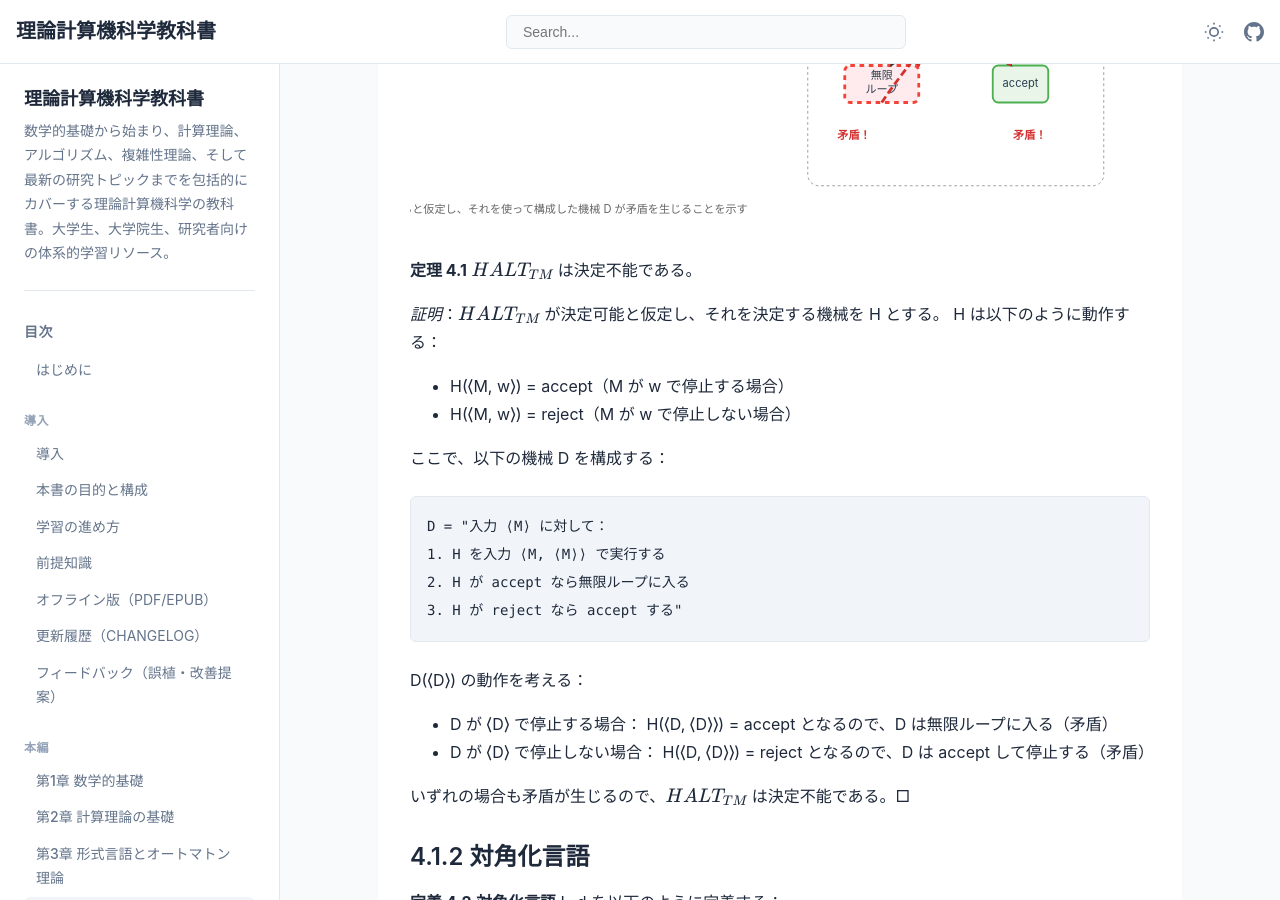
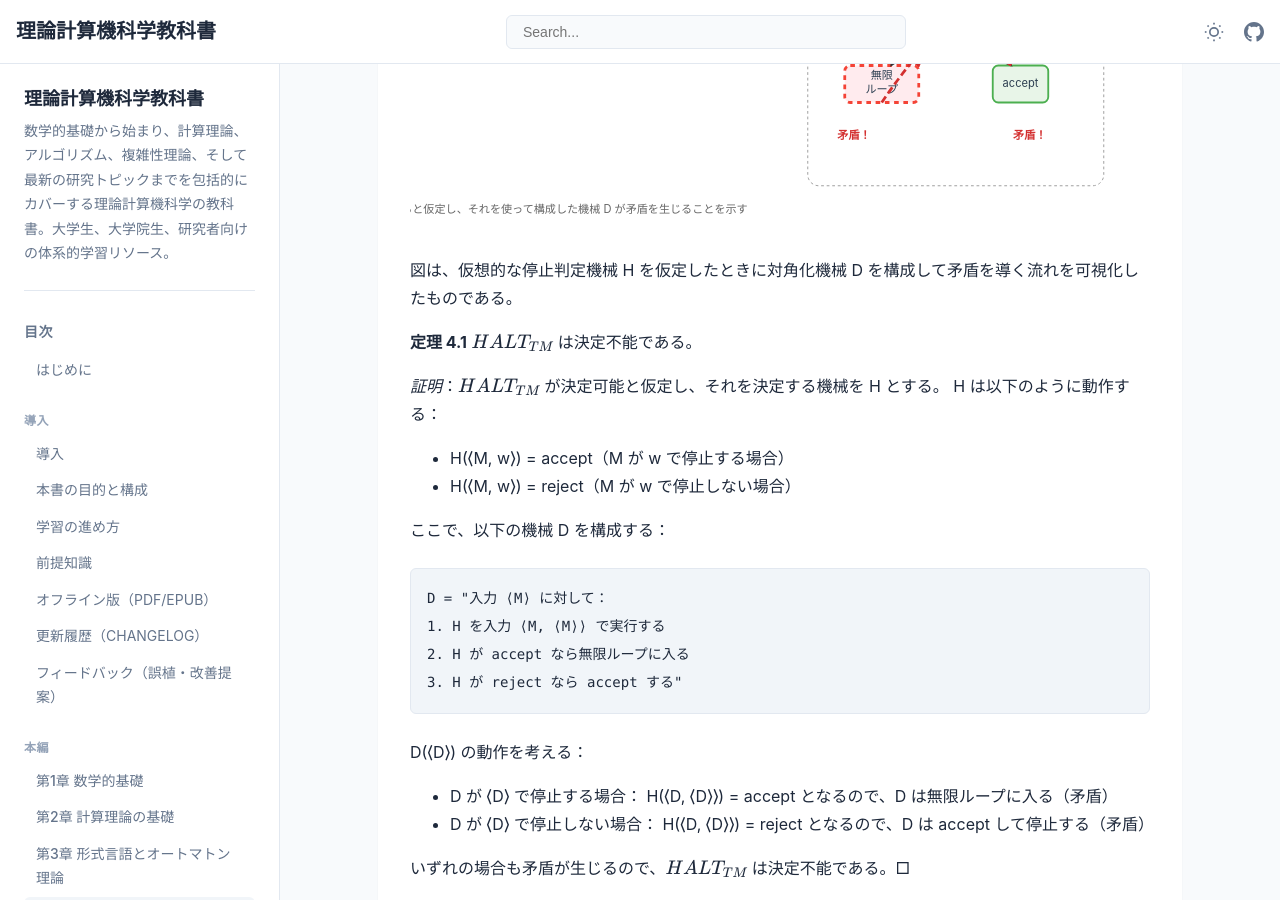
Before and after one commit to itdojp/theoretical-computer-science-textbook, a Jekyll site: the page built from docs/chapter-4/index.md, in a window 1280 px wide and 900 px high, scrolled down 1279 px. Built offline with Jekyll 4.4.1, drawn with Linux system fonts in a browser that asks for light colours.

```diff
--- a/docs/chapter-4/index.md
+++ b/docs/chapter-4/index.md
@@ -31,6 +31,8 @@ chapter: 4
 \\(HALT_{TM} = \\{\\langle M,w\\rangle \\mid M \\text{ はチューリング機械で、入力 } w \\text{ で停止する}\\}\\)
 
 ![停止問題の対角化論法]({{ '/assets/images/diagrams/ch4_halting_problem_diagonalization.svg' | relative_url }})
+
+図は、仮想的な停止判定機械 H を仮定したときに対角化機械 D を構成して矛盾を導く流れを可視化したものである。
 
 **定理 4.1** \\(HALT_{TM}\\) は決定不能である。
 {: #thm-4-1 }
```
Also changed, not shown: src/chapter-4/index.md (+2 -0 lines), docs/assets/images/diagrams/ch4_halting_problem_diagonalization.svg.
